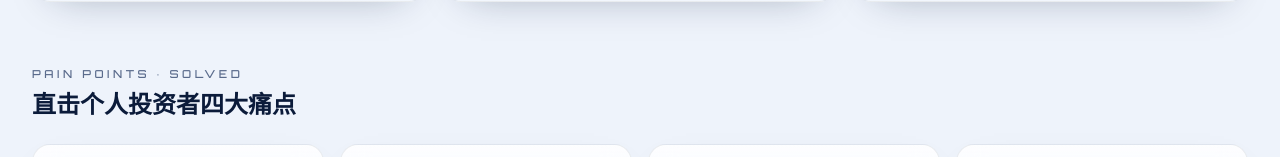
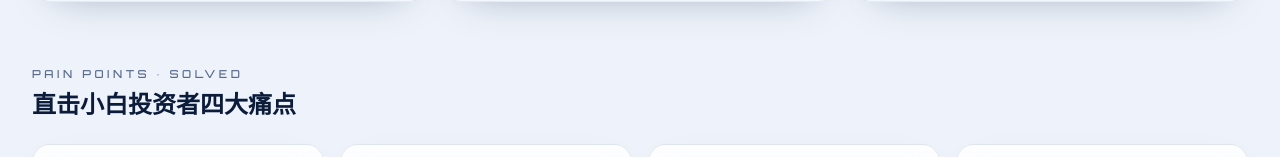
Before and after one commit to rzexin/finsight, a Next.js app: page / in a window 1280 px wide. Shown: the part 1119-1276 px from the top of the page. Built offline with nearby package versions, Linux system fonts and the light colour scheme; no server answers.

Commit message:
修改展示文字

```diff
--- a/app/layout.tsx
+++ b/app/layout.tsx
@@ -19,9 +19,9 @@ import "./globals.css";
 import { AppShell } from "@/components/layout/AppShell";
 
 export const metadata: Metadata = {
-  title: "FinSight · 个人投资者智能投研驾驶舱",
+  title: "FinSight · 小白投资者智能投研驾驶舱",
   description:
-    "FinSight 是面向个人投资者的金融投资研究与辅助决策系统，覆盖 A股/港股/美股/加密全市场，以 AI 研究助手为核心，串联行情、资讯、财务、技术分析、策略回测、观察池与信号提醒。",
+    "FinSight 是面向小白投资者的金融投资研究与辅助决策系统，覆盖 A股/港股/美股/加密全市场，以 AI 研究助手为核心，串联行情、资讯、财务、技术分析、策略回测、观察池与信号提醒。",
 };
 
 export default function RootLayout({
--- a/app/market/page.tsx
+++ b/app/market/page.tsx
@@ -32,7 +32,7 @@ const INDEX_CURRENCY: Record<string, string> = {
 };
 
 /** 按 (市场, Tab) 从 overview 中取出对应榜单；CN 沿用原有字段，HK/US 取新增的分市场字段。 */
-function pickRankData(data: MarketOverview | null | undefined, market: StockMarket, tab: Tab): RankItem[] {
+function pickRankData(data: MarketOverview | undefined, market: StockMarket, tab: Tab): RankItem[] {
   if (!data) return [];
   const key = {
     CN: { gainers: data.gainers, losers: data.losers, active: data.active, marketCap: data.marketCap },
--- a/app/page.tsx
+++ b/app/page.tsx
@@ -181,7 +181,7 @@ export default function Home() {
         <div className="mb-6">
           <div className="kicker mb-1.5">Pain Points · Solved</div>
           <h2 className="font-display text-2xl font-bold text-ink">
-            直击个人投资者四大痛点
+            直击小白投资者四大痛点
           </h2>
         </div>
         <div className="grid gap-4 md:grid-cols-2 lg:grid-cols-4">
```
